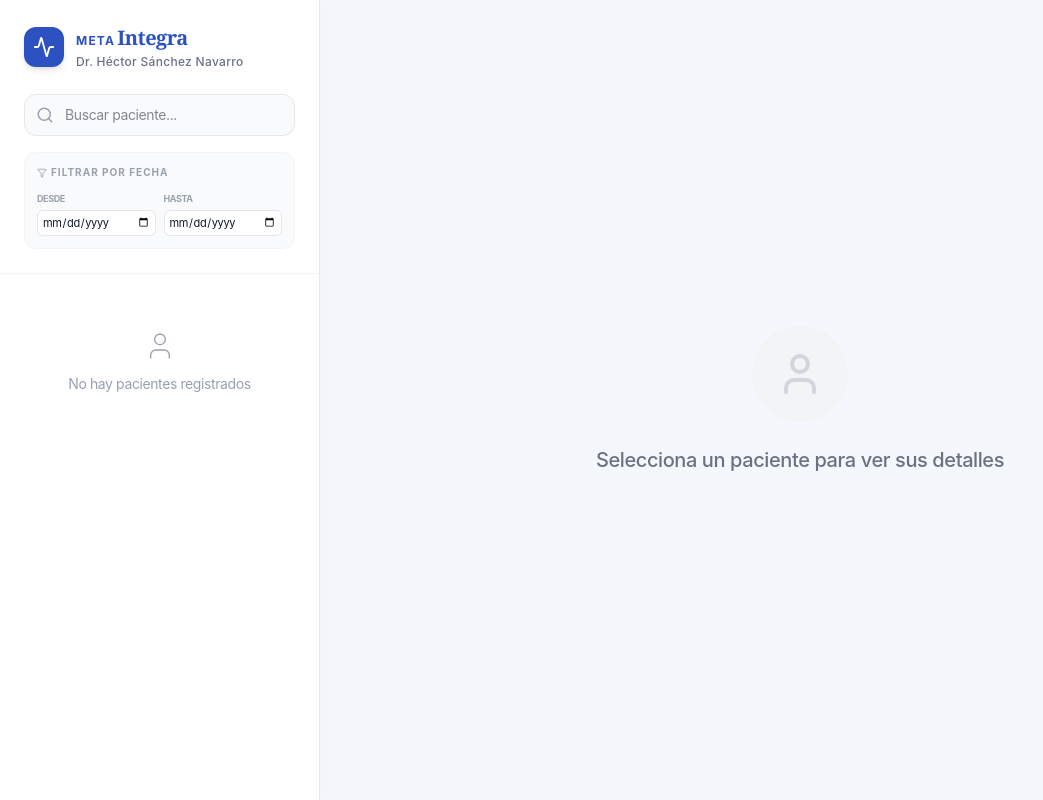
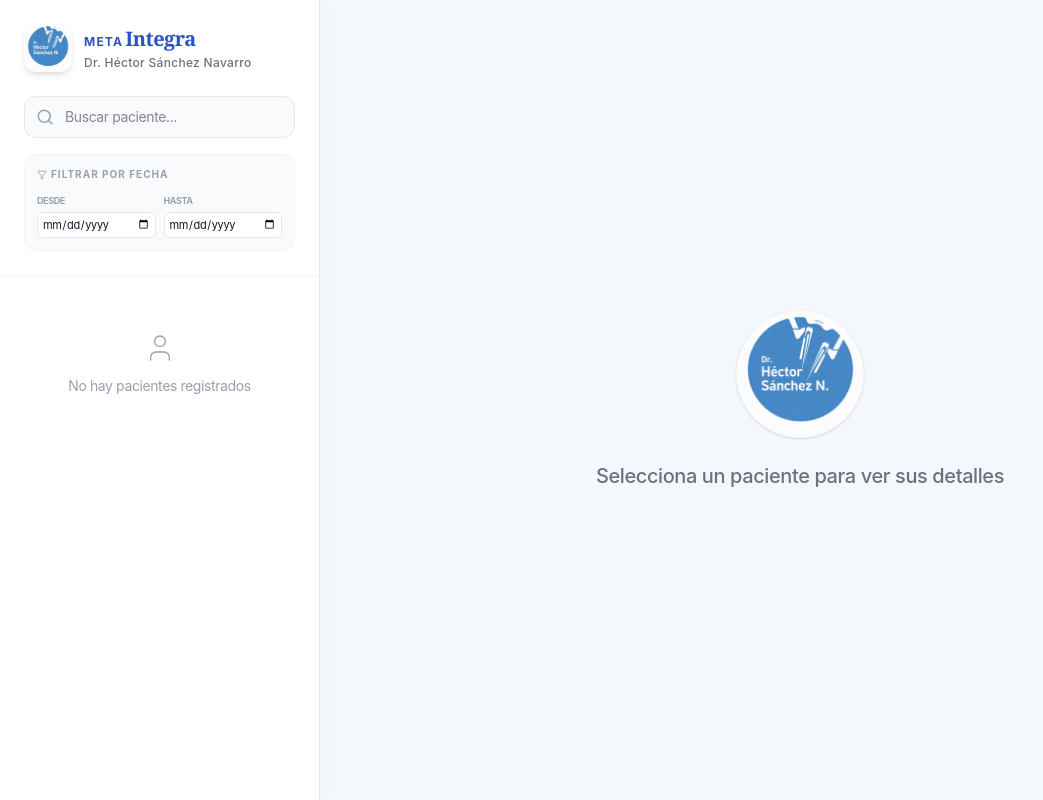
Before and after one commit to aneelrf/META-INTEGRA-HOMS, a React (Vite) app: page /#/doctor in a window 1280 px wide. Shown: the whole page, without its empty margins (0-1043 px from the left). Built offline with nearby package versions, Linux system fonts and the light colour scheme; no server answers; the database is empty.

Commit message:
fix: use relative paths for logo to support GH Pages sub-directory

```diff
--- a/index.html
+++ b/index.html
@@ -2,7 +2,7 @@
 <html lang="en">
   <head>
     <meta charset="UTF-8" />
-    <link rel="icon" type="image/svg+xml" href="/favicon.svg" />
+    <link rel="icon" type="image/jpeg" href="logo.jpg" />
     <meta name="viewport" content="width=device-width, initial-scale=1.0" />
     <title>META Integra</title>
   </head>
--- a/src/components/Doctor/DoctorDashboard.tsx
+++ b/src/components/Doctor/DoctorDashboard.tsx
@@ -3,7 +3,7 @@ import { usePatients } from '../../store/PatientContext';
 import { questions } from '../../config/questions';
 import type { Category } from '../../config/questions';
 import type { Language } from '../../config/i18n';
-import { AlertTriangle, User, Calendar, FileText, Search, Activity, HeartPulse, Info, XCircle, Filter, Copy, CheckCircle2 } from 'lucide-react';
+import { AlertTriangle, User, Calendar, FileText, Search, HeartPulse, Info, XCircle, Filter, Copy, CheckCircle2 } from 'lucide-react';
 import { useNavigate } from 'react-router-dom';
 
 export default function DoctorDashboard() {
@@ -197,8 +197,8 @@ export default function DoctorDashboard() {
             <div className="w-80 bg-white border-r border-gray-200 flex flex-col z-10 shadow-[4px_0_24px_rgba(0,0,0,0.02)]">
                 <div className="p-6 border-b border-gray-100">
                     <div className="flex items-center gap-3 mb-6 cursor-pointer hover:opacity-80 transition-opacity" onClick={() => navigate('/')}>
-                        <div className="w-10 h-10 bg-brand-primary rounded-xl flex items-center justify-center text-white shadow-md flex-shrink-0">
-                            <Activity size={22} />
+                        <div className="w-12 h-12 rounded-xl overflow-hidden shadow-md flex-shrink-0">
+                            <img src="logo.jpg" alt="Logo" className="w-full h-full object-cover" />
                         </div>
                         <div>
                             <div className="flex items-baseline gap-0.5 leading-none">
@@ -367,8 +367,8 @@ export default function DoctorDashboard() {
                     </div>
                 ) : (
                     <div className="h-full flex flex-col items-center justify-center text-gray-400">
-                        <div className="w-24 h-24 bg-gray-100 rounded-full flex items-center justify-center mb-6">
-                            <User size={48} className="text-gray-300" />
+                        <div className="w-32 h-32 rounded-full overflow-hidden flex items-center justify-center mb-6 shadow-sm border border-gray-100">
+                            <img src="logo.jpg" alt="Doctor Logo" className="w-full h-full object-cover" />
                         </div>
                         <p className="text-xl font-medium text-gray-500">Selecciona un paciente para ver sus detalles</p>
                     </div>
```
Also changed, not shown: public/logo.jpg (added).
